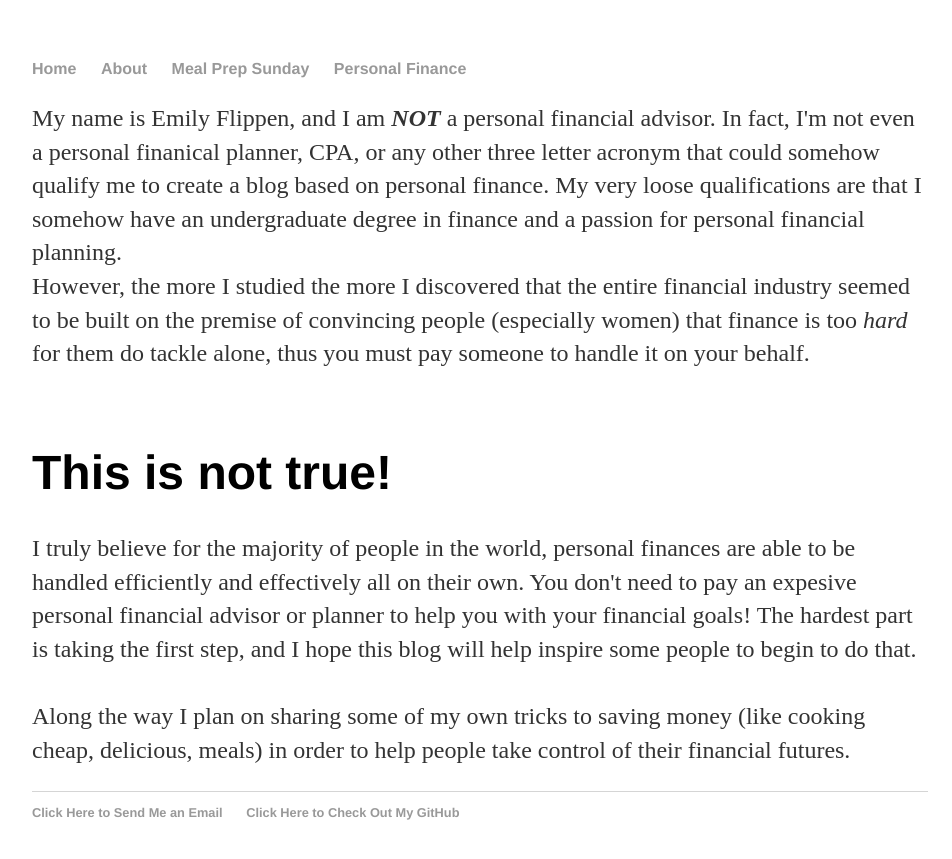
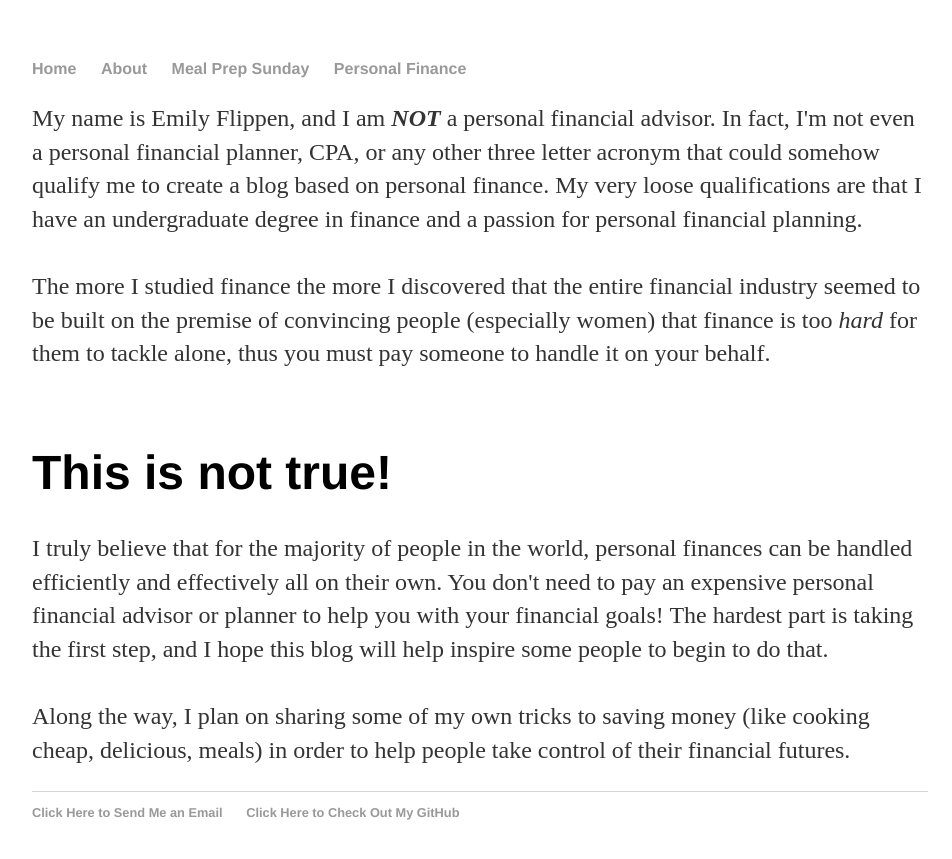
Before and after one commit to flippenemily/underwriteyourlife.github.io, a Jekyll site: the page built from about/index.html, in a window 1280 px wide. Shown: the top 859 px of the page, without its empty margins (160-1112 px from the left). Built offline with Jekyll 4.4.1, drawn with Linux system fonts in a browser that asks for light colours.

Commit message:
Update index.html

```diff
--- a/about/index.html
+++ b/about/index.html
@@ -5,12 +5,13 @@ title: About
 <div class="blurb">
 	<p>
 	  My name is Emily Flippen, and I am <em><strong> NOT </strong></em> a personal financial advisor. In fact,
- 	  I'm not even a personal finanical planner, CPA, or any other three letter acronym that could somehow qualify me to create a
-	  blog based on personal finance. My very loose qualifications are that I somehow have an undergraduate degree in finance and a
+ 	  I'm not even a personal financial planner, CPA, or any other three letter acronym that could somehow qualify me to create a
+	  blog based on personal finance. My very loose qualifications are that I have an undergraduate degree in finance and a
 	  passion for personal financial planning.
 	    <br />
-	  However, the more I studied the more I discovered that the entire financial industry seemed to be built on the premise of
-	  convincing people (especially women) that finance is too <em> hard</em> for them do tackle alone, thus you must pay someone
+	    <br />
+	  The more I studied finance the more I discovered that the entire financial industry seemed to be built on the premise of
+	  convincing people (especially women) that finance is too <em> hard</em> for them to tackle alone, thus you must pay someone
 	  to handle it on your behalf.
 	</p>
         <br />
@@ -18,12 +19,12 @@ title: About
 	  This is not true!
   </h1>
   <p>
-	  I truly believe for the majority of people in the world, personal finances are able to be handled efficiently and effectively
-    all on their own. You don't need to pay an expesive personal financial advisor or planner to help you with your financial
+	  I truly believe that for the majority of people in the world, personal finances can be handled efficiently and effectively
+    all on their own. You don't need to pay an expensive personal financial advisor or planner to help you with your financial
     goals! The hardest part is taking the first step, and I hope this blog will help inspire some people to begin to do that.
     <br />
     <br />
-    Along the way I plan on sharing some of my own tricks to saving money (like cooking cheap, delicious, meals)
+    Along the way, I plan on sharing some of my own tricks to saving money (like cooking cheap, delicious, meals)
     in order to help people take control of their financial futures.
   </p>
 
```
